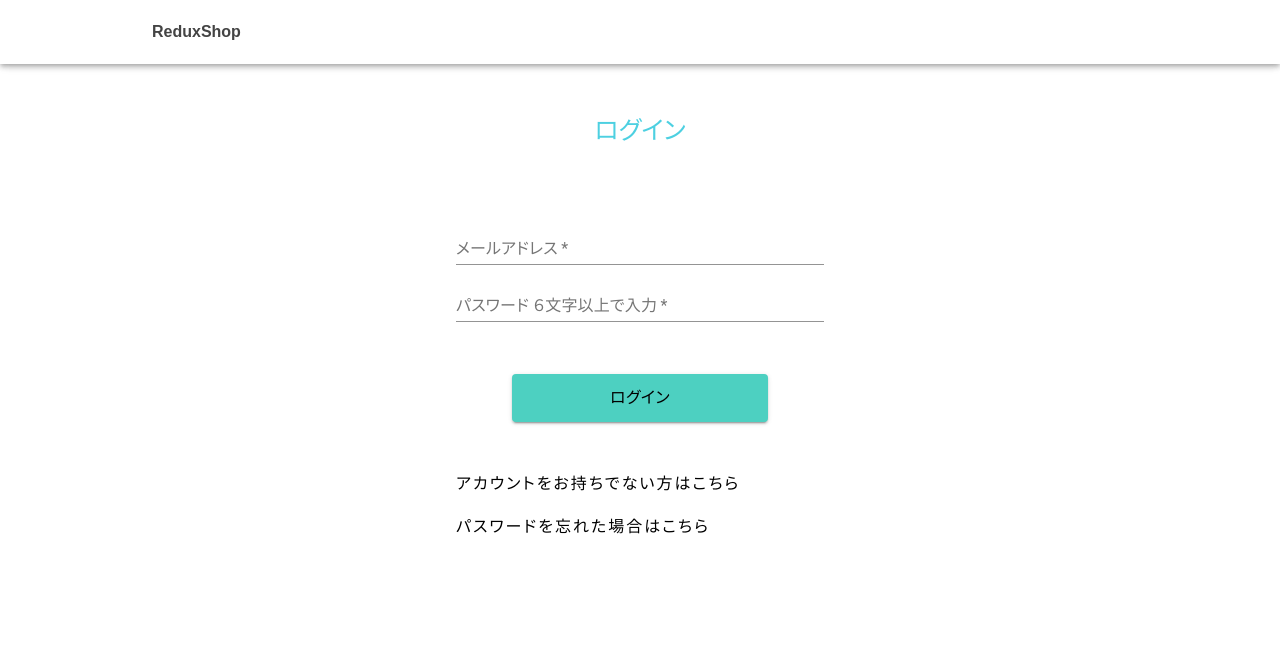
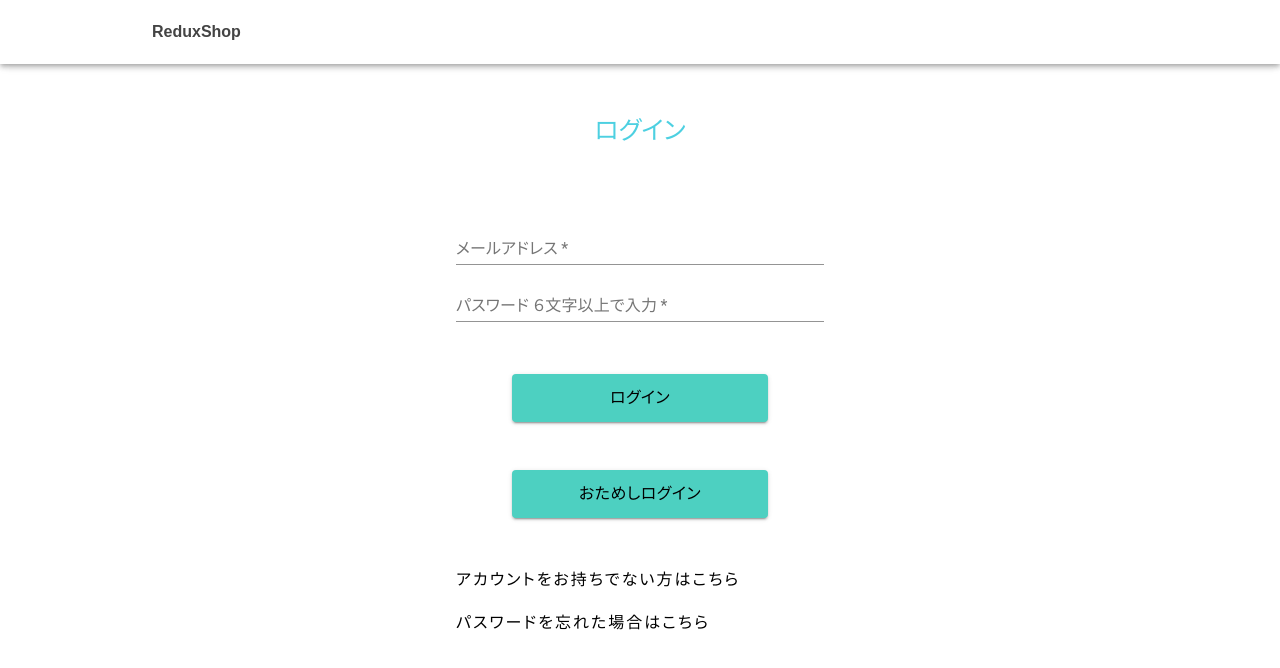
Before and after one commit to s-kawabe/ec-application, a React (Create React App) app: page /signin in a window 1280 px wide. Shown: the top 668 px of the page. Built offline with nearby package versions, Linux system fonts and the light colour scheme; no server answers; the database is empty.

Commit message:
:busts_in_silhouette: add test user
add test user

```diff
--- a/src/templates/SignIn.tsx
+++ b/src/templates/SignIn.tsx
@@ -54,6 +54,11 @@ const SignIn = () => {
           label={'ログイン'}
           onClick={() => dispatch(signIn(email, password))}
         />
+        <div className="module-spacer--medium"></div>
+        <PrimaryButton
+          label={'おためしログイン'}
+          onClick={() => dispatch(signIn('tesr@example.com', 'password'))}
+        />
       </div>
       <div className="module-spacer--medium"></div>
       <p onClick={() => dispatch(push('/signup'))}>
```
